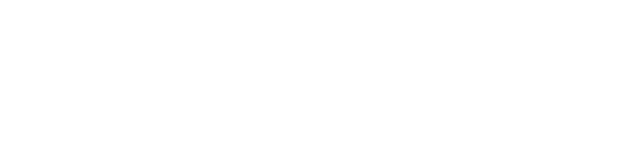
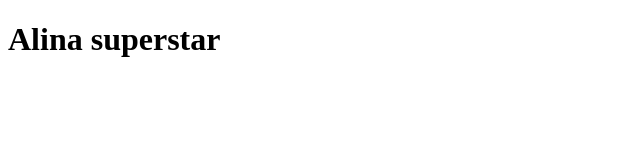
Before and after one commit to Alina-lizina/github-tutorial, a plain HTML site: page index.html in a window 1280 px wide. Shown: the whole page, without its empty margins (0-640 px from the left). Drawn offline with Linux system fonts and the light colour scheme.

Commit message:
Update index.html

```diff
--- a/index.html
+++ b/index.html
@@ -7,6 +7,6 @@
     <title>Document</title>
 </head>
 <body>
-
+    <h1>Alina superstar</h1>
 </body>
 </html>
```
